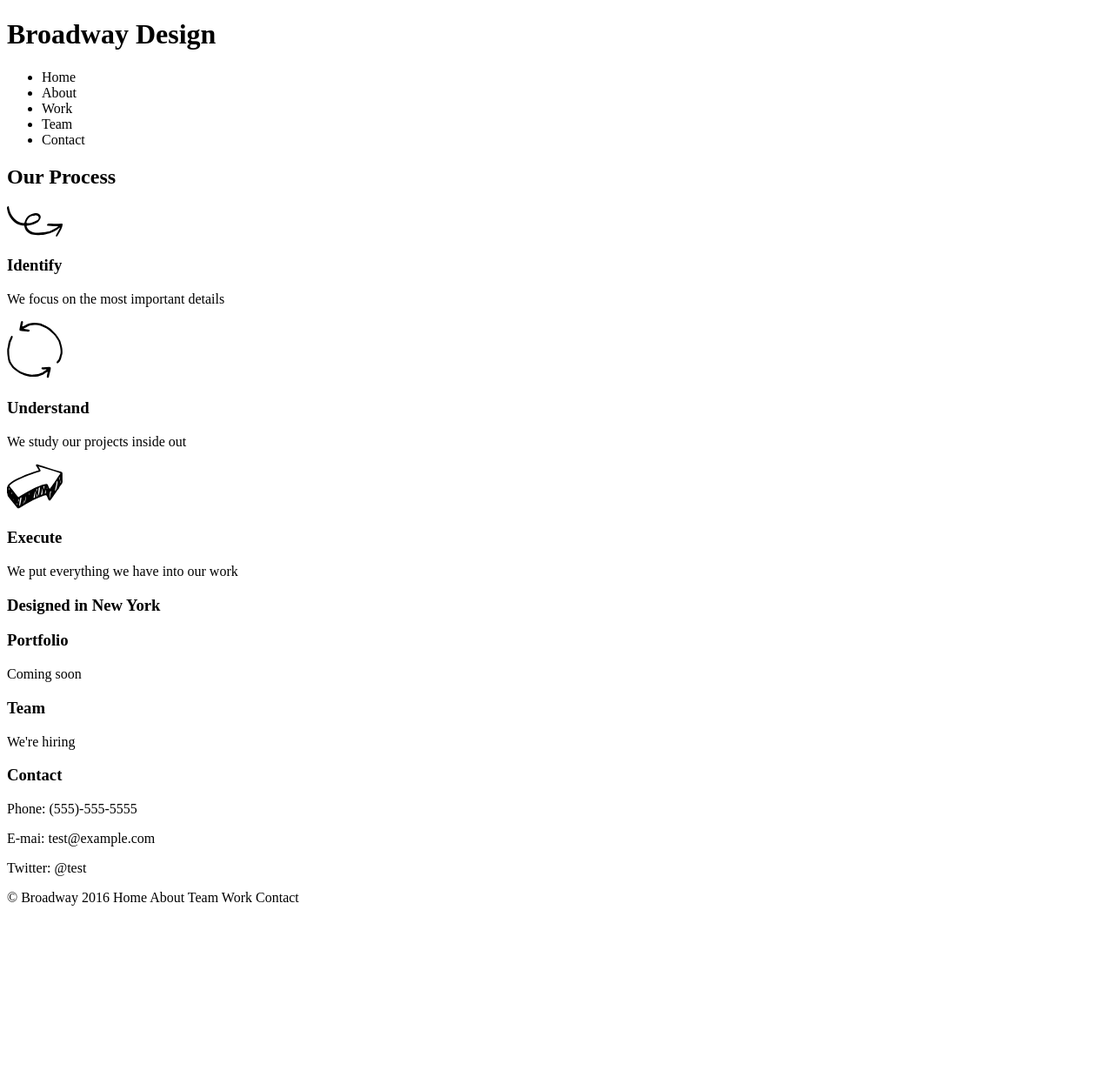
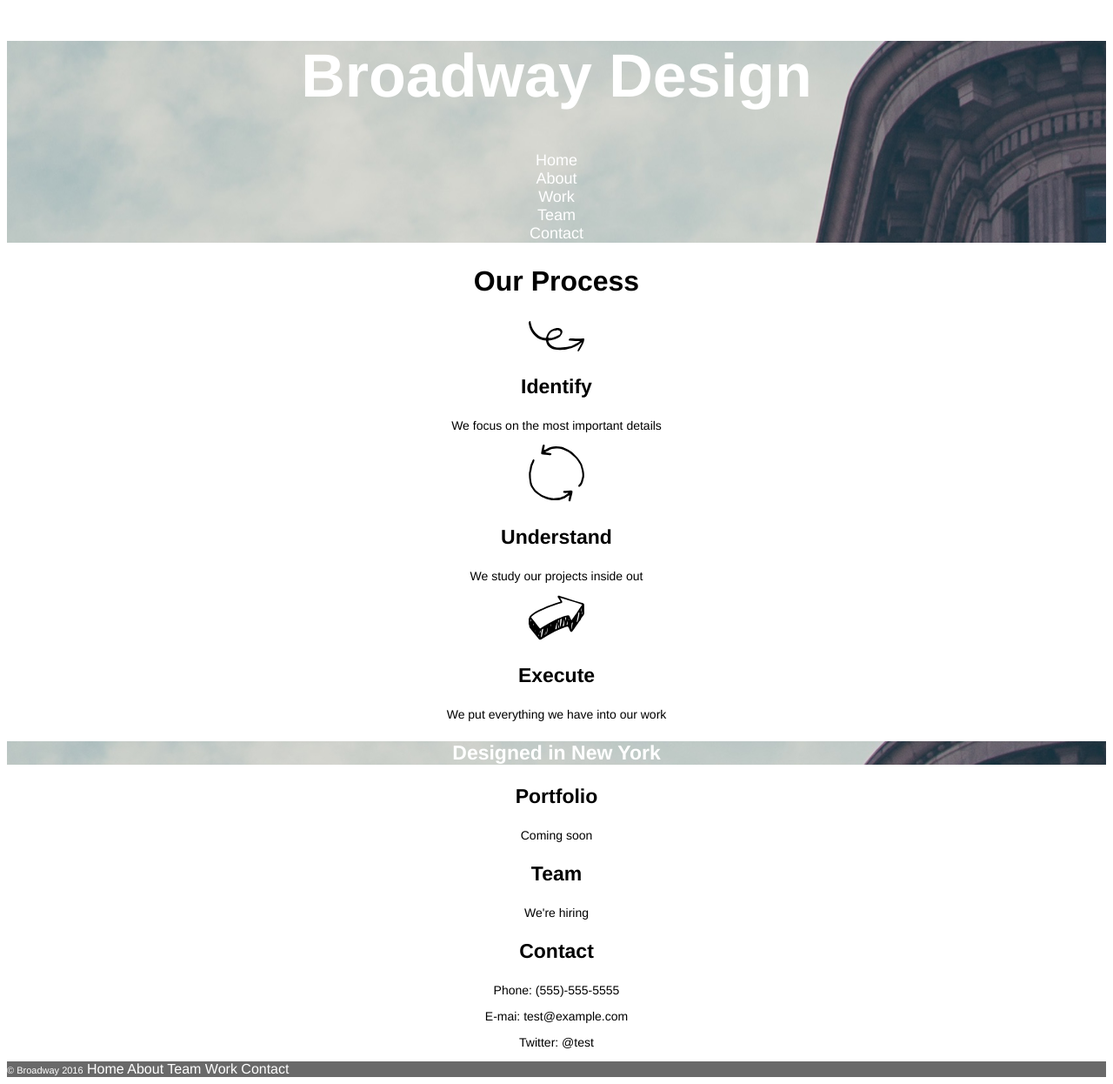
Before and after one commit to scopesmonkey/broadwaydesign, a plain HTML site: page index.html in a window 1280 px wide. Shown: the whole page at 87% size. Before the commit the page ends 1049 px from the top, so only its background shows below. Drawn offline with Linux system fonts and the light colour scheme; files that its build step writes are made by us from their sources.

Commit message:
full html

```diff
--- a/index.html
+++ b/index.html
@@ -2,10 +2,12 @@
 <html>
   <head>
     <meta charset="utf-8">
-    <link rel="stylesheet" href="css/style.css">
+    <link rel="stylesheet" href="resources/css/style.css" type="text/css">
     <title>Broadway Design</title>
   </head>
   <body>
+    <div class="header">
+
     <h1>Broadway Design</h1>
     <ul>
       <li>Home</li>
@@ -14,6 +16,7 @@
       <li>Team</li>
       <li>Contact</li>
     </ul>
+    </div>
     <h2>Our Process</h2>
     <img src="resources/images/identify.svg">
     <h3>Identify</h3>
@@ -24,7 +27,7 @@
     <img src="resources/images/execute.svg">
     <h3>Execute</h3>
     <p>We put everything we have into our work</p>
-    <h3>Designed in New York</h3>
+    <h3 id="designed">Designed in New York</h3>
     <h3>Portfolio</h3>
     <p>Coming soon</p>
     <h3>Team</h3>
@@ -33,7 +36,7 @@
     <p>Phone: (555)-555-5555</p>
     <p>E-mai: test@example.com</p>
     <p>Twitter: @test</p>
-    <div class="footer">&copy; Broadway 2016 Home About Team Work Contact</div>
+    <div class="footer"><span id="copyright">&copy; Broadway 2016</span> Home About Team Work Contact</div>
 
   </body>
 </html>
--- a/resources/css/style.css
+++ b/resources/css/style.css
@@ -0,0 +1,54 @@
+body {
+  text-align: center;
+  font-family: Helvetica;
+}
+
+
+head {
+  font-weight: bold;
+}
+
+h2 {
+  font-size: 32px;
+}
+
+h3 {
+  font-size: 23px;
+}
+
+p {
+  font-size: 14px;
+}
+
+.header {
+  color: white;
+  background-image: url("../images/the-flatiron-building.png");
+
+}
+
+.header h1 {
+  font-size: 70px;
+}
+
+.header ul {
+  list-style-type: none;
+  margin: 0;
+  padding: 0;
+  font-size: 18px;
+}
+
+#designed {
+  color: white;
+  font-size: 23px;
+  background-image: url("../images/the-flatiron-building.png");
+}
+
+.footer {
+  color: white;
+  text-align: left;
+  background-color: dimgray;
+}
+
+#copyright {
+  font-size: 11px;
+}
```
